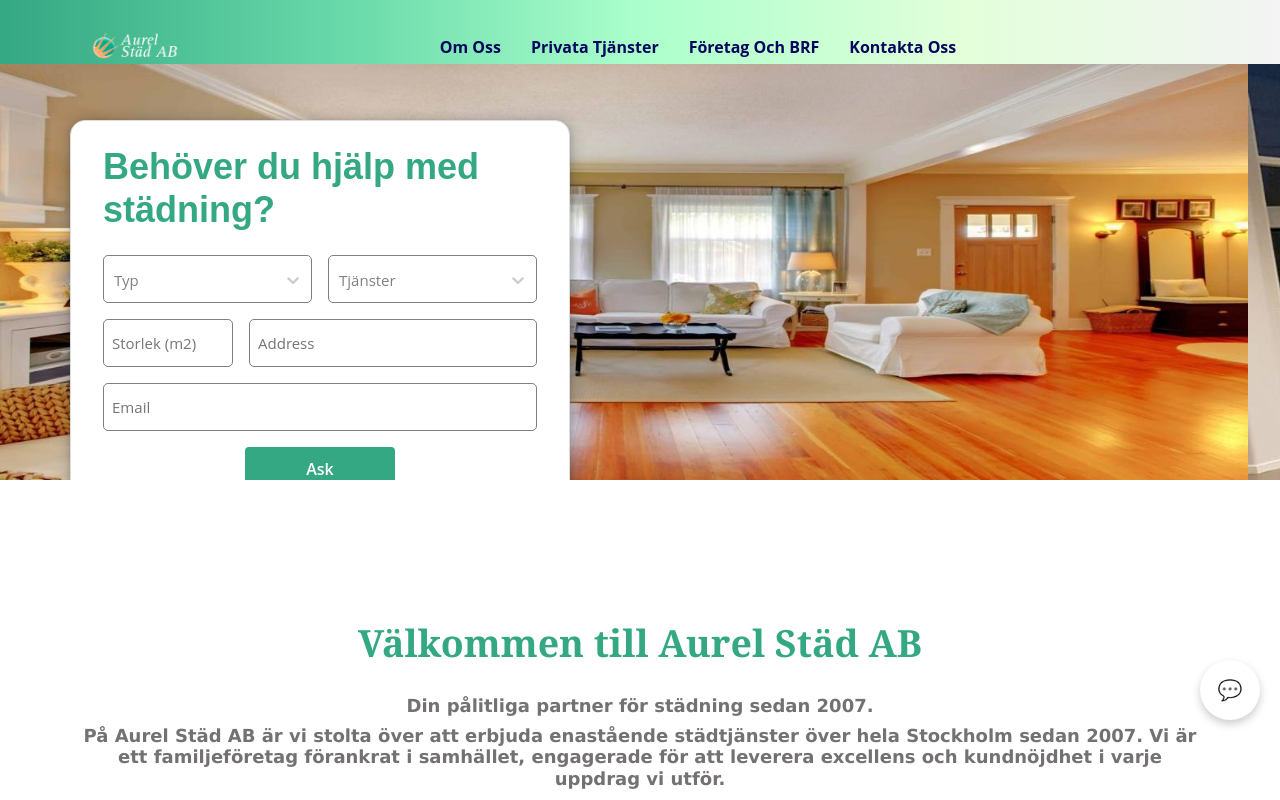
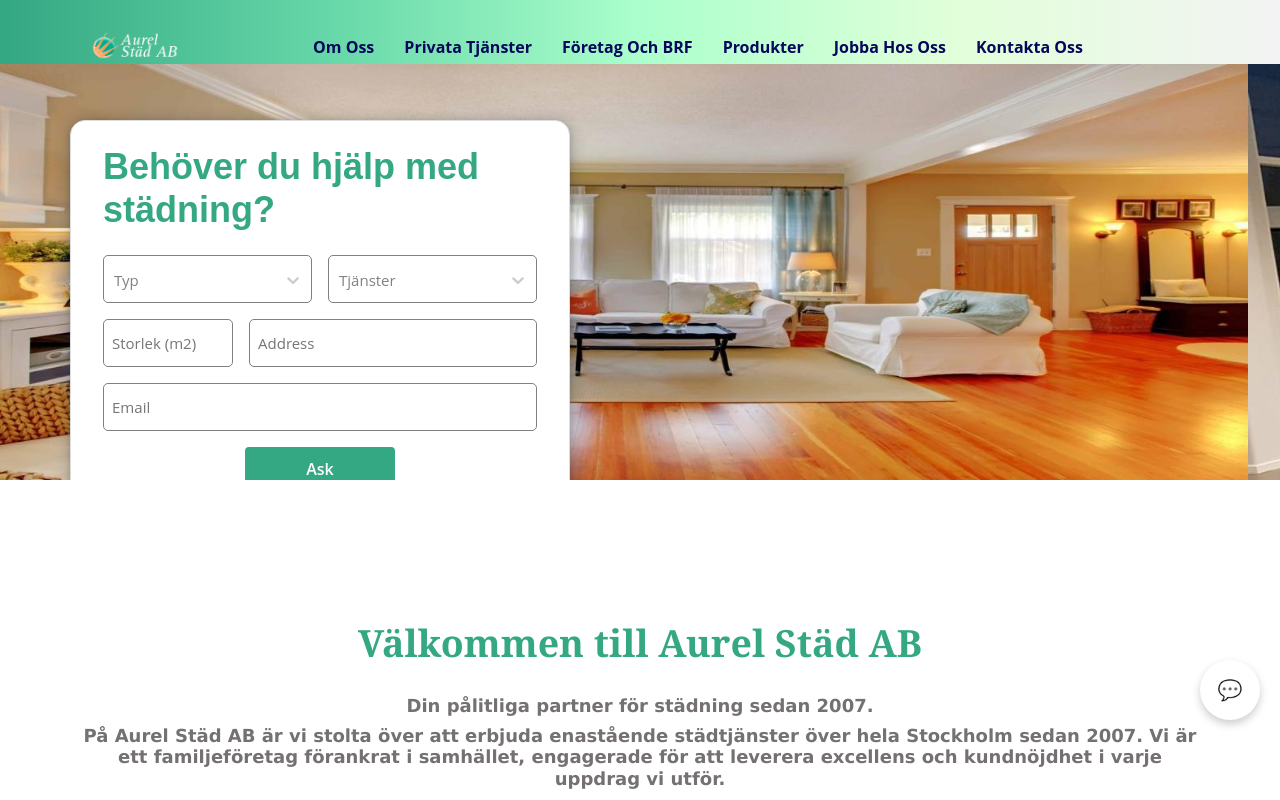
Before and after one commit to pcaicedo94/aurelservices.se, a Next.js app: page / in a window 1280 px wide. Shown: the top 800 px of the page. Built offline with nearby package versions, Linux system fonts and the light colour scheme.

Commit message:
Links a Yureco y pagina de trabajo

```diff
--- a/components/Layouts/Navbar.js
+++ b/components/Layouts/Navbar.js
@@ -129,6 +129,23 @@
                   </li>
 
                   <li className="nav-item">
+                    <a
+                      href="https://yureco.com"
+                      className="nav-link"
+                      target="_blank"
+                      rel="noopener noreferrer"
+                    >
+                      produkter
+                    </a>
+                  </li>
+
+                  <li className="nav-item">
+                    <Link href="/careers" className="nav-link">
+                      Jobba hos oss
+                    </Link>
+                  </li>
+
+                  <li className="nav-item">
                     <Link
                       href="/contact"
                       className="nav-link"
```
